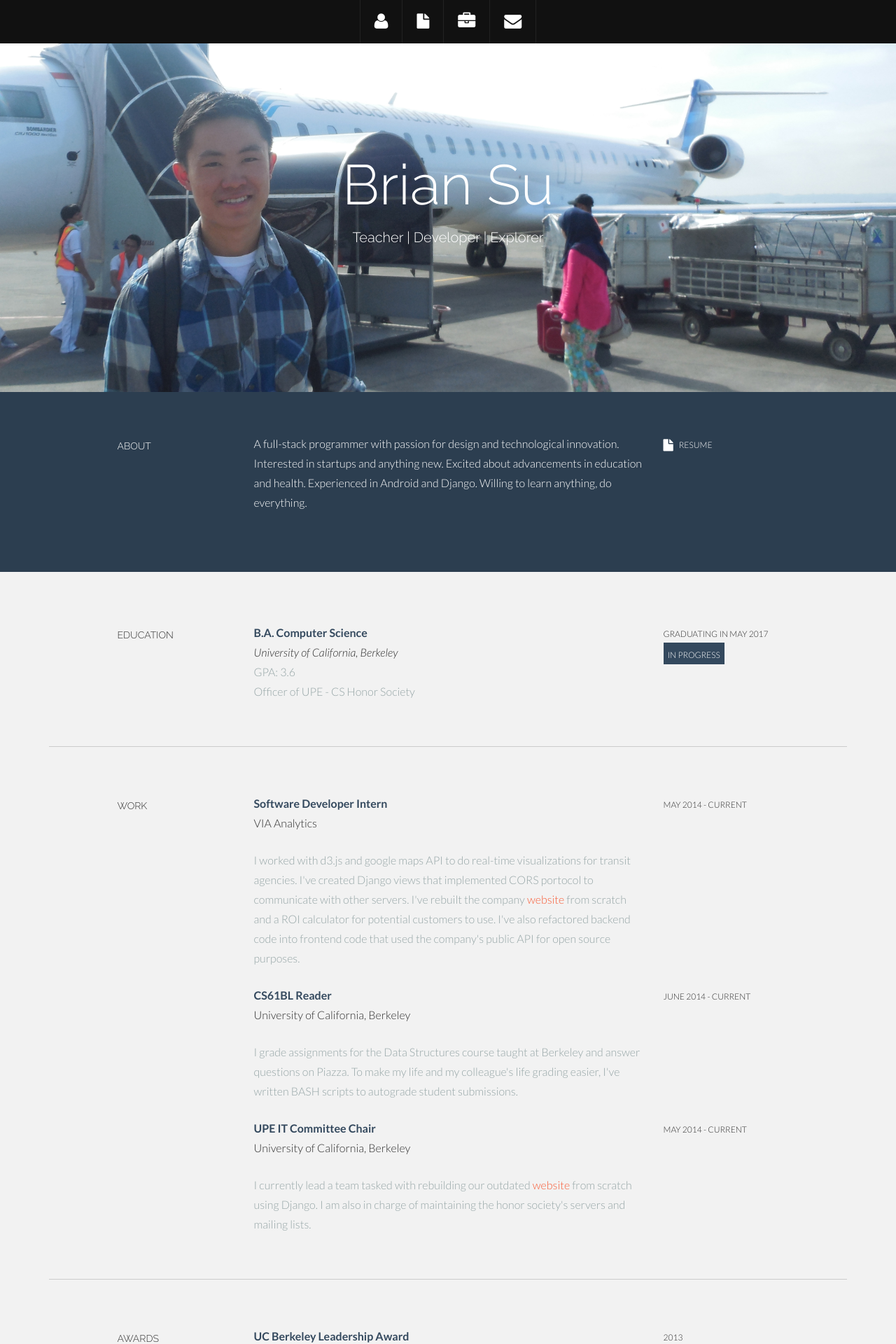
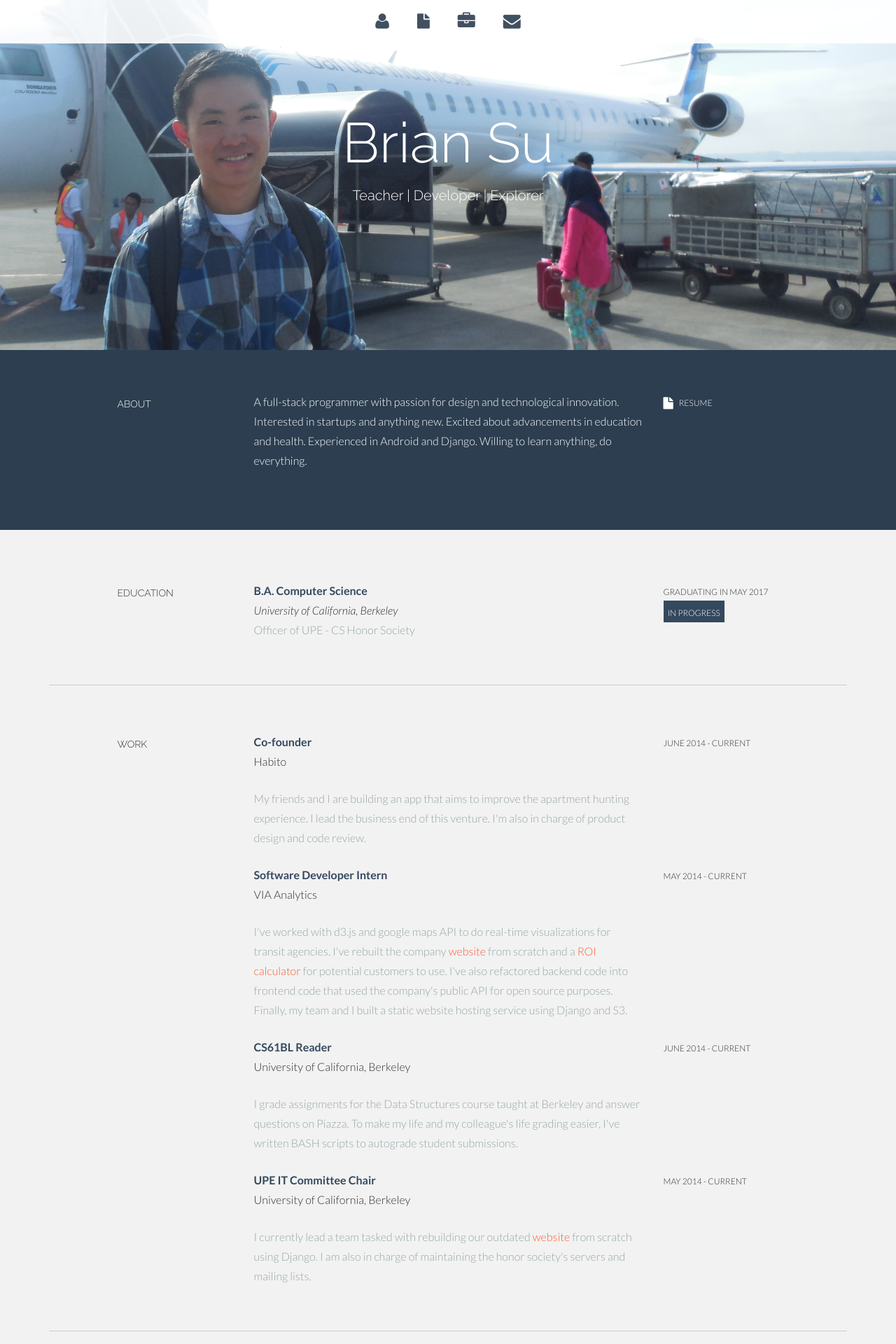
Before and after one commit to briansudev/portfolio, a Django app: page / in a window 1280 px wide. Shown: the top 1920 px of the page at 70% size. Run offline with Django 3.2, Linux system fonts and the light colour scheme; some libraries are stand-ins or nearby versions.

Commit message:
changes to navbar, text, and updated resume

```diff
--- a/website/static/website/css/main.css
+++ b/website/static/website/css/main.css
@@ -92,7 +92,9 @@ a:after {
 }
 
 #topbar-inner {
-	background: #111;
+/*	background: #111;*/
+    background: white;
+    opacity:0.9;
 	line-height: 0;
 	text-align: center;
 }
@@ -108,7 +110,7 @@ a:after {
 	margin: 0;
 	padding: 0;
 
-	border-right: 1px solid #222;
+/*	border-right: 1px solid #222;*/
 
 	/* For IE, the outcast */
 	zoom:1;
@@ -127,18 +129,21 @@ a:after {
   font: normal 11px/18px "Helvetica Neue", Helvetica, Arial, sans-serif;
   text-decoration: none;
   padding: 18px 20px 18px 20px;
-  border-left: 1px solid #222;
+  color:#2c3e50;
+/*  border-left: 1px solid #222;*/
 }
 
 	#section-topbar ul#nav a:hover {
-	  background: #222;
+	  background: #2c3e50;
+      color:white;
 	  text-decoration: none;
-	  border-left: 1px solid #111;
+/*	  border-left: 1px solid #111;*/
 	}
 
 	#section-topbar ul#nav .active a {
-		background: #44bbaa;
-		border-left: 1px solid #111;
+		background: #2c3e50;
+        color:white;
+/*		border-left: 1px solid #111;*/
 	}
 
 		#section-topbar ul#nav .active a:hover {
@@ -154,7 +159,7 @@ a:after {
 /* Header Wrap */
 #headerwrap {
 	background: url(../img/indx.jpg) no-repeat center top;
-	margin-top: 60px;
+/*	margin-top: 60px;*/
 	padding-top:140px;
 	text-align:center;
 	background-attachment: relative;
--- a/website/templates/website/index.html
+++ b/website/templates/website/index.html
@@ -108,7 +108,7 @@
 				<div class="col-lg-6">
 					<p><t>B.A. Computer Science</t><br/>
 						<i>University of California, Berkeley</i> <br/>
-						<more>GPA: 3.6 <br/>
+						<more>
 						Officer of UPE - CS Honor Society </more><br/>
 					</p>
 				</div>
@@ -132,10 +132,20 @@
 					<h5>WORK</h5>
 				</div>
 				<div class="col-lg-6">
+					<p><t>Co-founder</t><br/>
+						Habito <br/>
+					</p>
+					<p><more>My friends and I are building an app that aims to improve the apartment hunting experience. I lead the business end of this venture. I'm also in charge of product design and code review.</more></p>
+				</div>
+				<div class="col-lg-3">
+					<p><sm>JUNE 2014 - CURRENT</sm></p>
+				</div>
+
+				<div class="col-lg-6 col-lg-offset-3">
 					<p><t>Software Developer Intern</t><br/>
 						VIA Analytics <br/>
 					</p>
-					<p><more>I worked with d3.js and google maps API to do real-time visualizations for transit agencies. I've created Django views that implemented CORS portocol to communicate with other servers. I've rebuilt the company <a href="http://www.v-a.io">website</a> from scratch and a ROI calculator for potential customers to use. I've also refactored backend code into frontend code that used the company's public API for open source purposes.</more></p>
+					<p><more>I've worked with d3.js and google maps API to do real-time visualizations for transit agencies. I've rebuilt the company <a href="http://www.v-a.io">website</a> from scratch and a <a href="http://v-a.io/calc/index.html">ROI calculator</a> for potential customers to use. I've also refactored backend code into frontend code that used the company's public API for open source purposes. Finally, my team and I built a static website hosting service using Django and S3.</more></p>
 				</div>
 				<div class="col-lg-3">
 					<p><sm>MAY 2014 - CURRENT</sm></p>
@@ -191,6 +201,43 @@
 
 		</div><!--/.row -->
 		<br>
+		<hr>
+	</div><!--/.container -->
+
+	<!--SKILLS DESCRIPTION -->
+	<div class="container desc">
+		<div class="row">
+				<div class="col-lg-2 col-lg-offset-1">
+					<h5>SKILLS</h5>
+				</div>
+				<div class="col-lg-2">
+					<p><u>General</u><br/>
+					</p>
+				</div>
+				<div class="col-lg-7">
+					<p>Product Design, Web Dev, Mobile Dev, Photoshop, Illustrator</p>
+				</div>
+
+               <div class="col-lg-2 col-lg-offset-3">
+                    <p><u>Languages</u><br/>
+					</p>
+				</div>
+				<div class="col-lg-7">
+					<p>Python, Java, C, HTML, CSS, JS, SQL</p>
+				</div>
+
+                <div class="col-lg-2 col-lg-offset-3">
+                    <p><u>Frameworks</u><br/>
+					</p>
+				</div>
+				<div class="col-lg-7">
+					<p>Django, Android, Bootstrap</p>
+				</div>
+
+
+		</div><!--/.row -->
+		<br>
+		<hr>
 	</div><!--/.container -->
 
 
@@ -209,7 +256,7 @@
 				</div>
 				<div class="col-lg-3">
 					<p>CAL AP CREDITS</p>
-				<p><more>A website that lets Cal students calculate the number of units they earned and what requirements they fulfilled with their AP classes taken in high school.<br/><br/>
+				<p><more>A website that lets Cal students calculate the number of units they earned and what requirements they fulfilled with their AP classes taken in high school. See the site <a href="http://www.calapcredits.com/">here</a>.<br/><br/>
 					<sm><i class="icon-tag"></i> Django, HTML/CSS/JS</sm></more>
 				</p>
 				</div>
@@ -219,7 +266,7 @@
 				</div>
 				<div class="col-lg-3">
 						<p>SMART POWER NAP</p>
-					<p><more>An Android application that initializes a power nap alarm only when it determines that a user has fallen asleep. The app uses the accelerometer to measure user movement and, once user movement has remained below a calibrated threshold for a set amount of time, the app will start the countdown for the alarm.<br/><br/>
+					<p><more>An Android application that initializes a power nap alarm only when it determines that a user has fallen asleep. The app uses the accelerometer to measure user movement and, once user movement has remained below a calibrated threshold for a set amount of time, the app will start the countdown for the alarm. Download it <a href="https://play.google.com/store/apps/details?id=com.brianysu.smartpowernap">here</a>.<br/><br/>
 						<sm><i class="icon-tag"></i> Android</sm></more>
 					</p>
 				</div>
@@ -229,7 +276,7 @@
 				</div>
 				<div class="col-lg-3">
 						<p>UPE WEBSITE</p>
-					<p><more>Cal's CS honor society website completely rebuilt from the ground up.<br/><br/>
+					<p><more>Cal's CS honor society website completely rebuilt from the ground up. See our progress <a href="http://calupe.herokuapp.com">here</a>.<br/><br/>
 						<sm><i class="icon-tag"></i> Django, HTML/CSS/JS</sm></more>
 					</p>
 				</div>
```
Also changed, not shown: 5 other files.
